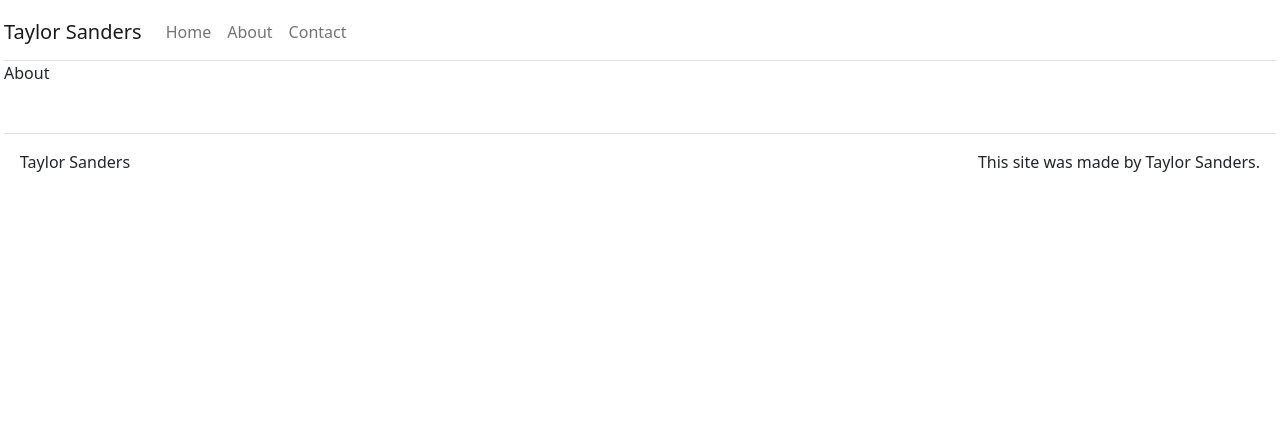
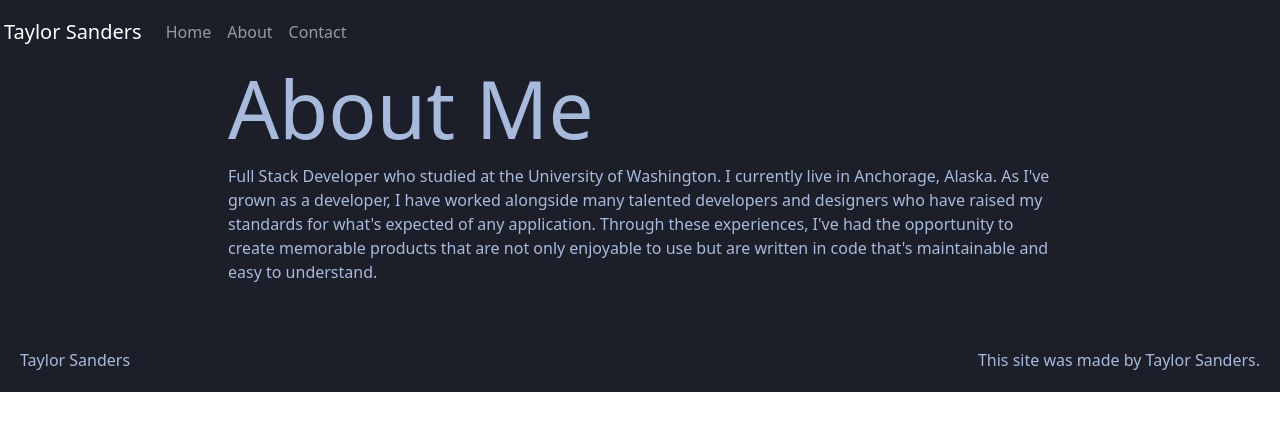
Before and after one commit to justpeachy8688/another-portfolio, a React (Create React App) app in the folder client/: page /about in a window 1280 px wide. Shown: the top 430 px of the page. Built offline with nearby package versions, Linux system fonts and the light colour scheme; the HTML template or start-up script is replaced by a standard one.

Commit message:
content component for about me page

```diff
--- a/client/src/App.css
+++ b/client/src/App.css
@@ -27,4 +27,11 @@
   }
 }
 
-.main-content {}
+.main-content {
+  background-color: rgb(28, 31, 41);
+  color: rgb(168, 186, 219);
+}
+
+.about-me-title {
+  justify-content: center;
+}
--- a/client/src/App.js
+++ b/client/src/App.js
@@ -39,7 +39,7 @@ class App extends React.Component {
     return (
       <Router>
         <Container className='p-1 main-content' fluid={true}>
-          <Navbar className="border-bottom" bg="transparent" expand="lg">
+          <Navbar className="navbar-dark" bg="transparent" expand="lg">
             <Navbar.Brand>Taylor Sanders</Navbar.Brand>
             <Navbar.Toggle className="border-0" aria-controls="navbar-toggle" />
             <Navbar.Collapse id="navbar-toggle">
--- a/client/src/components/Card.js
+++ b/client/src/components/Card.js
@@ -1,13 +1,16 @@
 import React from 'react'
+import Col from "react-bootstrap/Col";
 
 import CardInfo from "../components/CardInfo";
 
 function Card(props) {
     return (
-        <div calssName="d-inline-block t-card">
-            <img className="t-card-image" src={props.item.imgSrc} alt={props.item.imgSrc} />
-            {props.item.selected && <CardInfo title={props.item.title} subTitle={props.item.subTitle} link={props.item.link} />}
-        </div>
+        <Col classname="mt-4" xs={12} lg={4}>
+            <div className="d-inline-block t-card" onClick={(e) => props.click(props.item)}>
+                <img className="t-card-image" src={props.item.imgSrc} alt={props.item.imgSrc} />
+                {props.item.selected && <CardInfo title={props.item.title} subTitle={props.item.subTitle} link={props.item.link} />}
+            </div>
+        </Col>
     )
 }
 
--- a/client/src/components/CardInfo.js
+++ b/client/src/components/CardInfo.js
@@ -8,7 +8,7 @@ function CardInfo(props) {
         <animated.div className="t-card-info" style={style}>
             <p className="t-card-title">{props.title}</p>
             <p className="t-card-sub-title">{props.subTitle}</p>
-            <a href={props.link} target="_blank" rel="noopener noreferrer">View</a>
+            <a className="view" href={props.link} target="_blank" rel="noopener noreferrer">View</a>
         </animated.div>
     )
 }
--- a/client/src/components/Carousel.js
+++ b/client/src/components/Carousel.js
@@ -66,6 +66,7 @@ class Carousel extends React.Component {
     }
 
     handleCardClick = (id, card) => {
+        console.log(id);
         let items = [...this.state.items];
 
         items[id].selected = items[id].selected ? false : true;
@@ -81,7 +82,7 @@ class Carousel extends React.Component {
     }
     makeItems = (items) => {
         return items.map(item => {
-            return <Card item={item} onClick={(e => this.handleCardClick(item.id, e))} key={item.id} />
+            return <Card item={item} click={(e => this.handleCardClick(item.id, e))} key={item.id} />
         })
 
     }
--- /dev/null
+++ b/client/src/components/Content.js
@@ -0,0 +1,20 @@
+import React from 'react'
+import Container from "react-bootstrap/Container";
+import Row from "react-bootstrap/Row";
+import Col from "react-bootstrap/Col";
+import "../App.css";
+
+
+function Content(props) {
+    return (
+        <Container fluid={true}>
+            <Row className="justify-content-center">
+                <Col md={8}>
+                    {props.children}
+                </Col>
+            </Row>
+        </Container>
+    )
+}
+
+export default Content
--- a/client/src/components/Footer.js
+++ b/client/src/components/Footer.js
@@ -5,7 +5,7 @@ function Footer() {
     return (
         <footer className="mt-5">
             <Container fluid={true}>
-                <Row className="border-top justify-content-between p-3">
+                <Row className=" justify-content-between p-3">
                     <Col className="p-0" md={3} sm={12}>
                         Taylor Sanders
         </Col>
--- a/client/src/components/Hero.js
+++ b/client/src/components/Hero.js
@@ -1,4 +1,5 @@
 import React from 'react'
+import "../App.css";
 
 import Jumbotron from 'react-bootstrap/Jumbotron';
 import Container from 'react-bootstrap/Container';
@@ -9,7 +10,7 @@ function Hero(props) {
     return (
         <Jumbotron className="bg-transparent jumbotron-fluid p-0">
             <Container fluid={true}>
-                <Row className="justify-content-center">
+                <Row className="justify-content-center text-align-center">
                     <Col md={8} sm={12}>
                         {props.title && <h1 className="display-1 font-weight-bolder">{props.title}</h1>}
                         {props.subTitle && <h3 className="display-4 font-weight-light">{props.subTitle}</h3>}
--- a/client/src/index.css
+++ b/client/src/index.css
@@ -33,3 +33,7 @@ code {
   font-size: 16px;
   margin: 0px;
 }
+
+.view {
+  text-decoration: none;
+}
--- a/client/src/pages/AboutPage.js
+++ b/client/src/pages/AboutPage.js
@@ -1,9 +1,20 @@
 import React from 'react'
+import Hero from "../components/Hero";
+import Content from "../components/Content";
 
-function AboutPage() {
+function AboutPage(props) {
     return (
         <div>
-            <p>About</p>
+            <Hero title={props.title} />
+            <Content>
+                Full Stack Developer who studied at the University of Washington. I currently live in Anchorage, Alaska.
+                As I've grown as a developer, I have worked alongside many talented developers and designers who have
+                raised my standards for what's expected of any application.
+                Through these experiences, I've had the opportunity to create memorable products that are not only
+                enjoyable to use but
+                are written in code that's maintainable and easy to understand.
+            </Content>
+
         </div>
     )
 }
```
